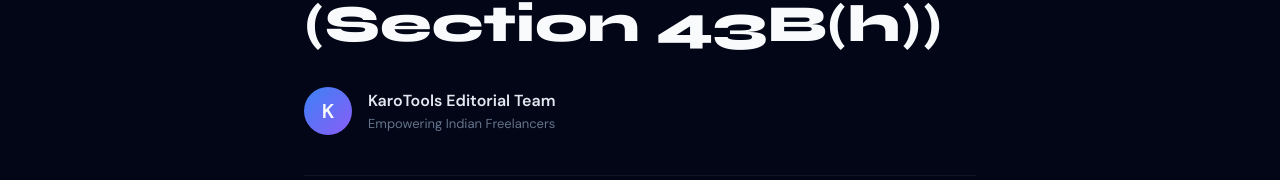
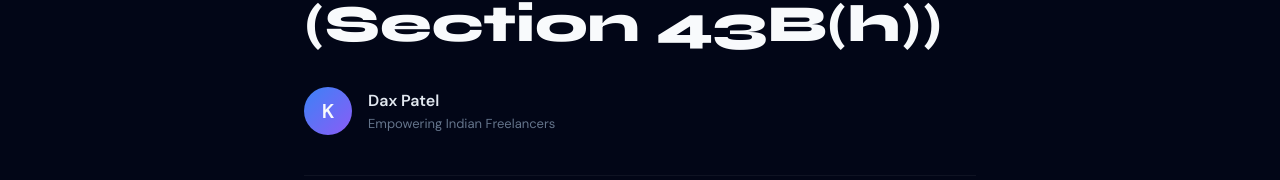
Before and after one commit to daxpatel109/karotools, a React (Vite) app: page /blog/msme-45-day-rule in a window 1280 px wide. Shown: the part 506-686 px from the top of the page. Built offline with nearby package versions, Linux system fonts and the light colour scheme.

Commit message:
Update BlogPost1.jsx

```diff
--- a/src/BlogPost1.jsx
+++ b/src/BlogPost1.jsx
@@ -45,7 +45,7 @@ export default function BlogPost1() {
         <div style={{ display: "flex", alignItems: "center", gap: "16px", paddingBottom: "40px", borderBottom: "1px solid rgba(255,255,255,0.05)", marginBottom: "48px" }}>
           <div style={{ width: "48px", height: "48px", borderRadius: "50%", background: "linear-gradient(135deg, #3b82f6, #8b5cf6)", display: "flex", alignItems: "center", justifyContent: "center", fontSize: "20px", fontWeight: "bold" }}>K</div>
           <div>
-            <p style={{ margin: "0 0 4px 0", fontWeight: "600", color: "#e2e8f0" }}>KaroTools Editorial Team</p>
+            <p style={{ margin: "0 0 4px 0", fontWeight: "600", color: "#e2e8f0" }}>Dax Patel</p>
             <p style={{ margin: 0, fontSize: "13px", color: "#64748b" }}>Empowering Indian Freelancers</p>
           </div>
         </div>
```
